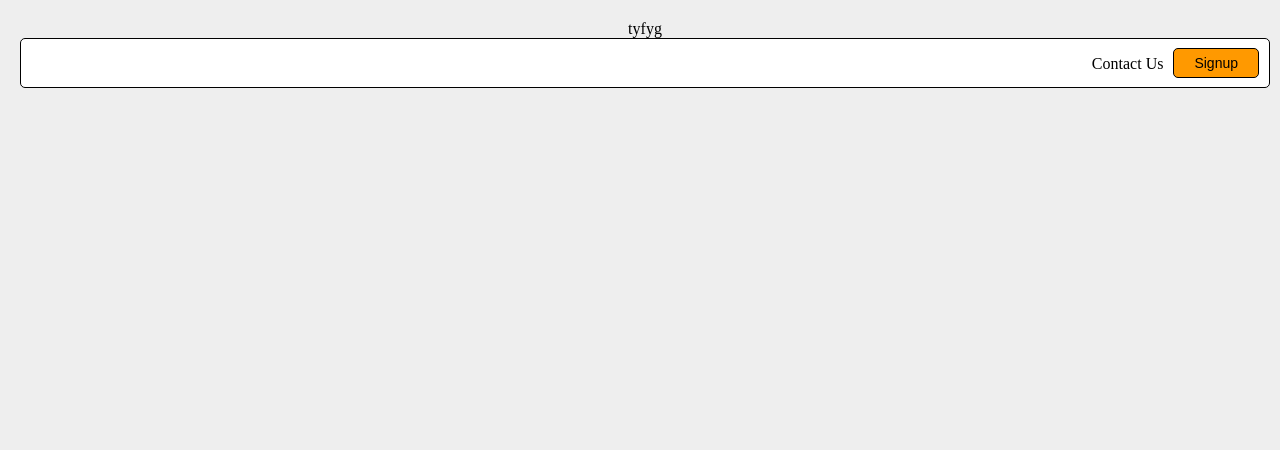
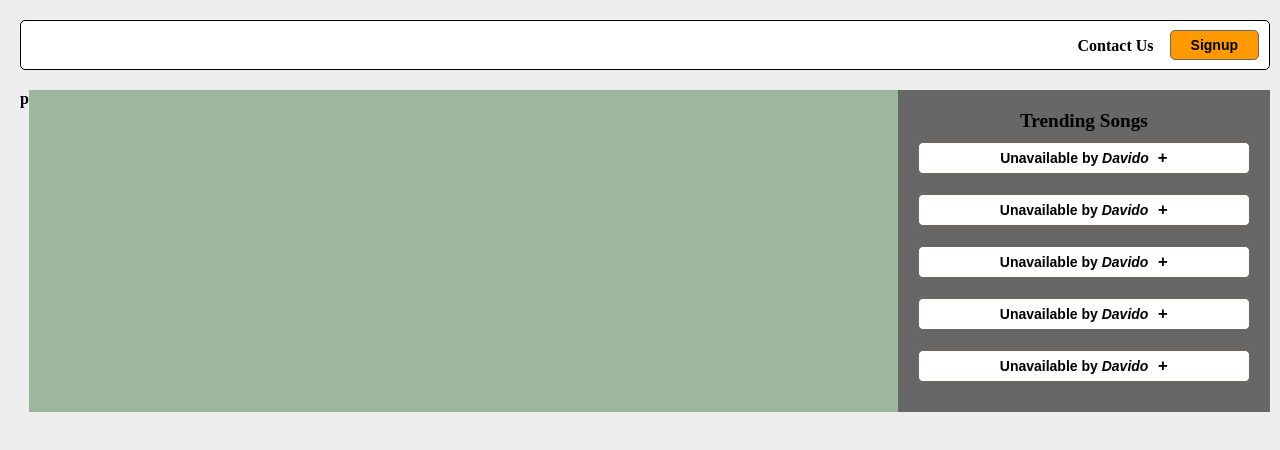
Before and after one commit to JEN-dotcom/edustipend, a React (Create React App) app: page / in a window 1280 px wide. Shown: the top 450 px of the page. Built offline with nearby package versions, Linux system fonts and the light colour scheme.

Commit message:
added "Trending songs in section"

```diff
--- a/src/App.js
+++ b/src/App.js
@@ -1,11 +1,14 @@
 
 import './App.css';
 import Navbar from './components/Navbar/Navbar';
+import Playlist from './components/Playlist/Playlist';
 function App() {
   return (
     <div className="App">
-      tyfyg
+
       <Navbar/>
+      <Playlist/>
+
     </div>
   );
 }
--- a/src/components/Navbar/navbar.css
+++ b/src/components/Navbar/navbar.css
@@ -7,9 +7,9 @@
     /* margin:auto; */
     /* padding: 10px 0; */
     display:flex;
-    justify-content: end;
+    justify-content: flex-end;
 }
 
-button {
-    margin: 9px 10px
+.nav button {
+    margin: 9px 10px 9px 16px
 }
--- /dev/null
+++ b/src/components/Playlist/Playlist.js
@@ -0,0 +1,32 @@
+import React from 'react'
+import './playlist.css'
+
+const Playlist = () => {
+    return (
+        <section className='palu'>p
+            <div className='playlist'>
+
+            </div>
+
+            <div className='trending'>
+                <div className='trending__container'>
+                    <h3>
+                    Trending Songs
+                    </h3>
+                    <div className='songs__buttons'>
+                        <button>Unavailable by <em>Davido</em> <span> + </span></button>
+                        <button>Unavailable by <em>Davido</em><span> + </span></button>
+                        <button>Unavailable by <em>Davido</em><span> + </span></button>
+                        <button>Unavailable by <em>Davido</em><span> + </span></button>
+                        <button>Unavailable by <em>Davido</em><span> + </span></button>
+
+                    </div>
+
+                </div>
+            </div>
+
+        </section>
+    )
+}
+
+export default Playlist
--- /dev/null
+++ b/src/components/Playlist/playlist.css
@@ -0,0 +1,51 @@
+section {
+    padding-top: 20px;
+    display: flex;
+}
+
+.trending {
+    background-color:#676767;
+    width: 30%;
+}
+
+
+.playlist {
+    background-color: #5858;
+    width: 70%;
+}
+
+.trending__container {
+    margin: 20px 10px;
+
+}
+
+.trending h3 {
+    font-weight: 900;
+font-size: larger;
+
+
+}
+
+
+.songs__buttons {
+    display: flex;
+
+    flex-direction: column;
+}
+.trending__container button {
+    margin: 10px 0px 0px;
+    padding: 7px 15px;
+
+}
+.songs__buttons button {
+    background-color: white;
+    padding: 5px;
+    margin: 10px;
+
+}
+
+.songs__buttons button span {
+    font-weight:800;
+    margin-left: 5px;
+    font-size: larger;
+}
--- a/src/index.css
+++ b/src/index.css
@@ -9,14 +9,18 @@
 
 }
 
+body {
+  font-weight: 600;
+}
+
 button {
   font-size: 14px;
 
   padding: 3px 20px;
-  color: #000;
+ font-weight: 600;
   background-color: #ff9900;
   border-radius: 5px;
   cursor: pointer;
-  border: 1px solid black;
+  border: 1px solid #706658;
   transition: 0.2s;
 }
```
